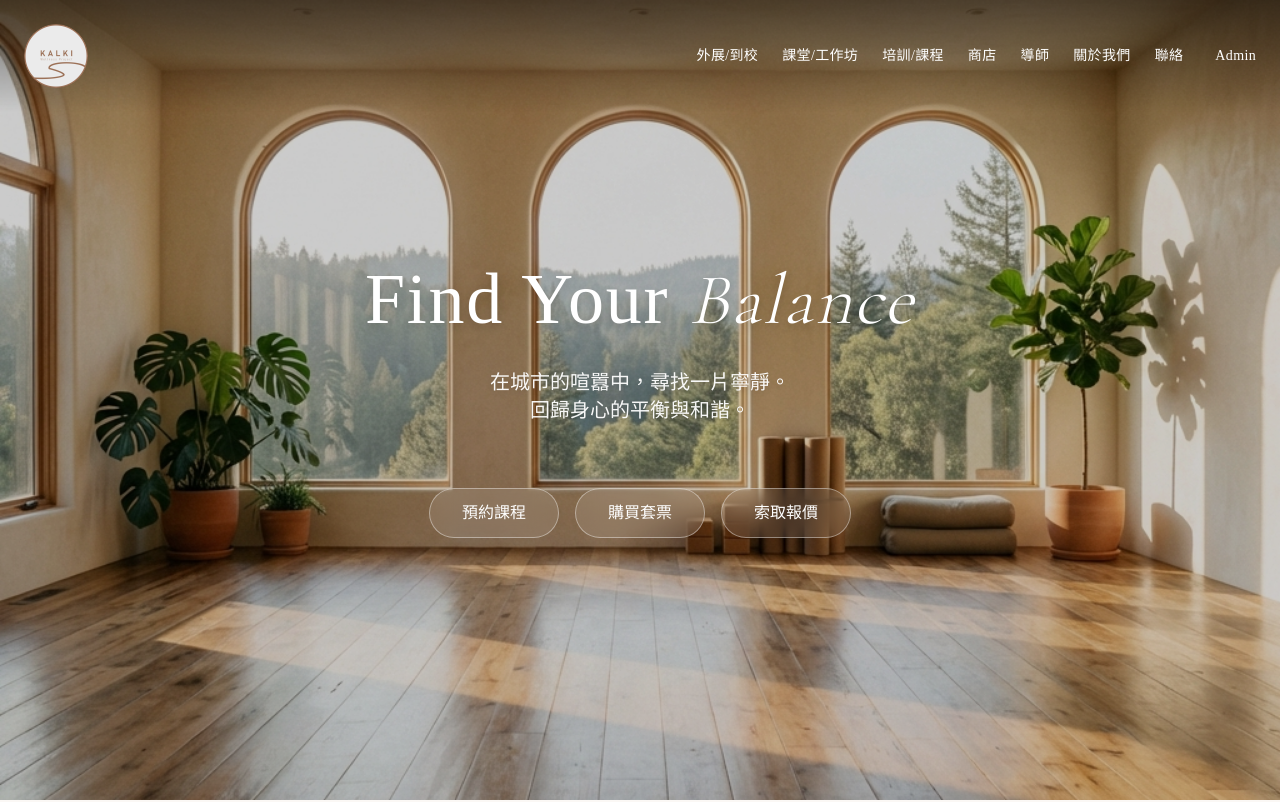
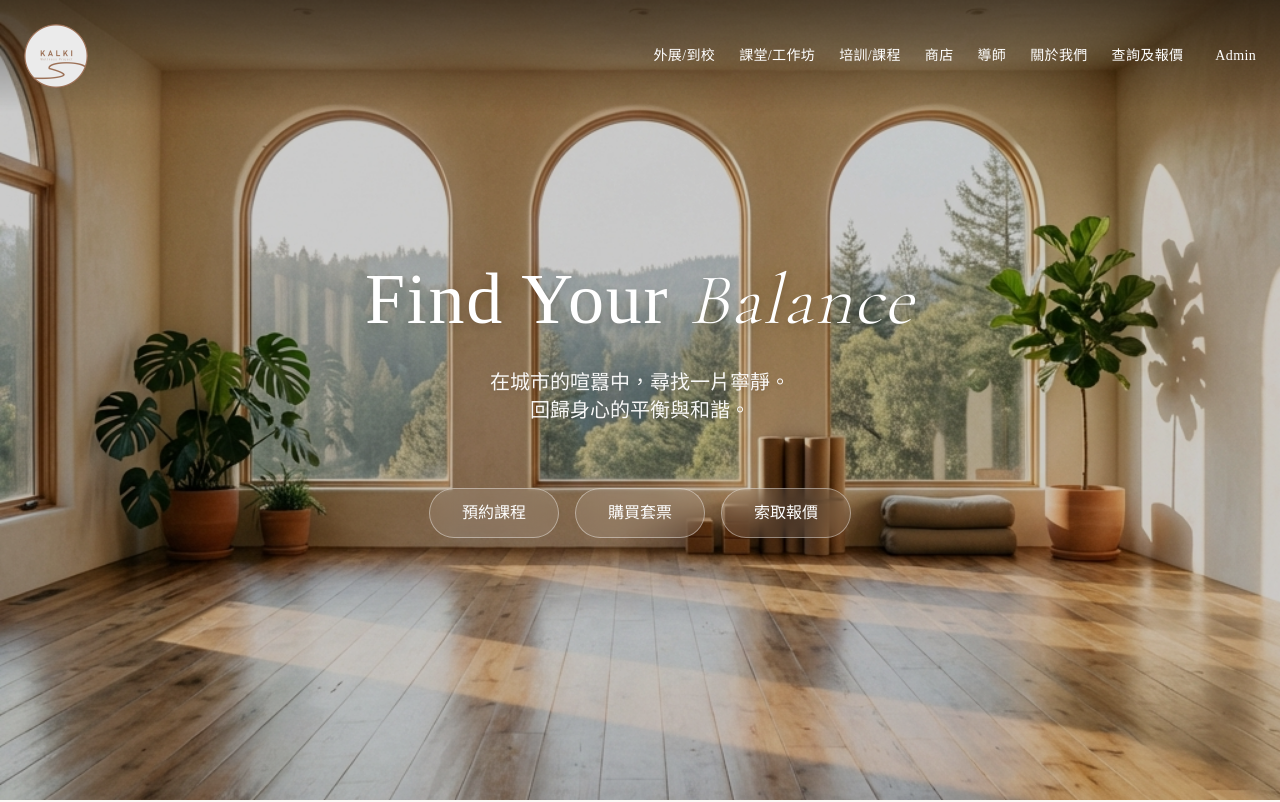
Before and after one commit to OurFunMedia/kalki-site, a Next.js app: page / in a window 1280 px wide. Shown: the top 802 px of the page. Built offline with nearby package versions, Linux system fonts and the light colour scheme.

Commit message:
Add files via upload

```diff
--- a/src/components/Navbar.tsx
+++ b/src/components/Navbar.tsx
@@ -32,7 +32,7 @@ export default function Navbar({ transparent = false }: { transparent?: boolean
         { href: '/shop', label: '商店' },
         { href: '/instructors', label: '導師' },
         { href: '/about', label: '關於我們' },
-        { href: '/#contact', label: '聯絡' },
+        { href: '/inquiry', label: '查詢及報價' },
     ]
 
     return (
```
